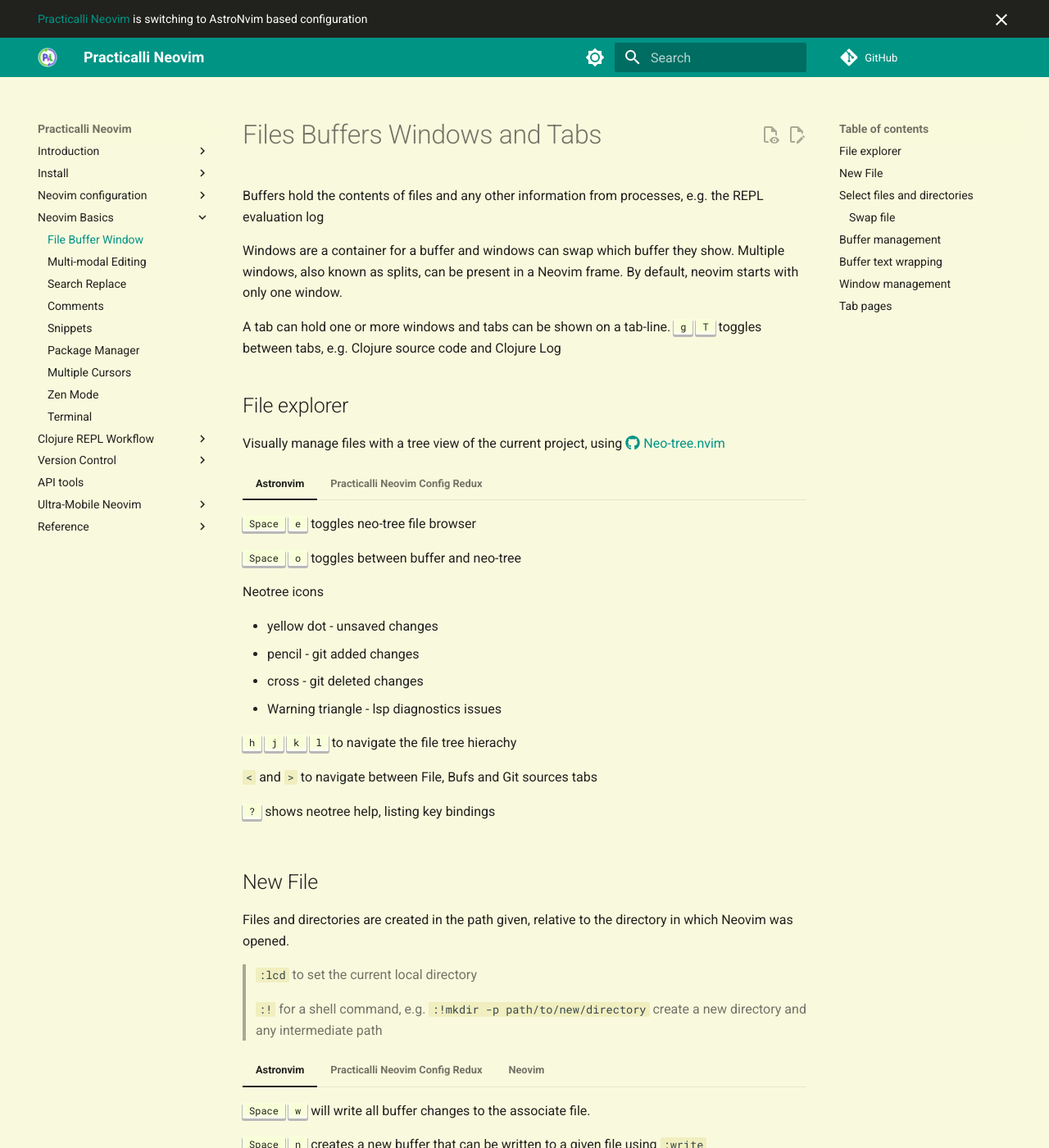
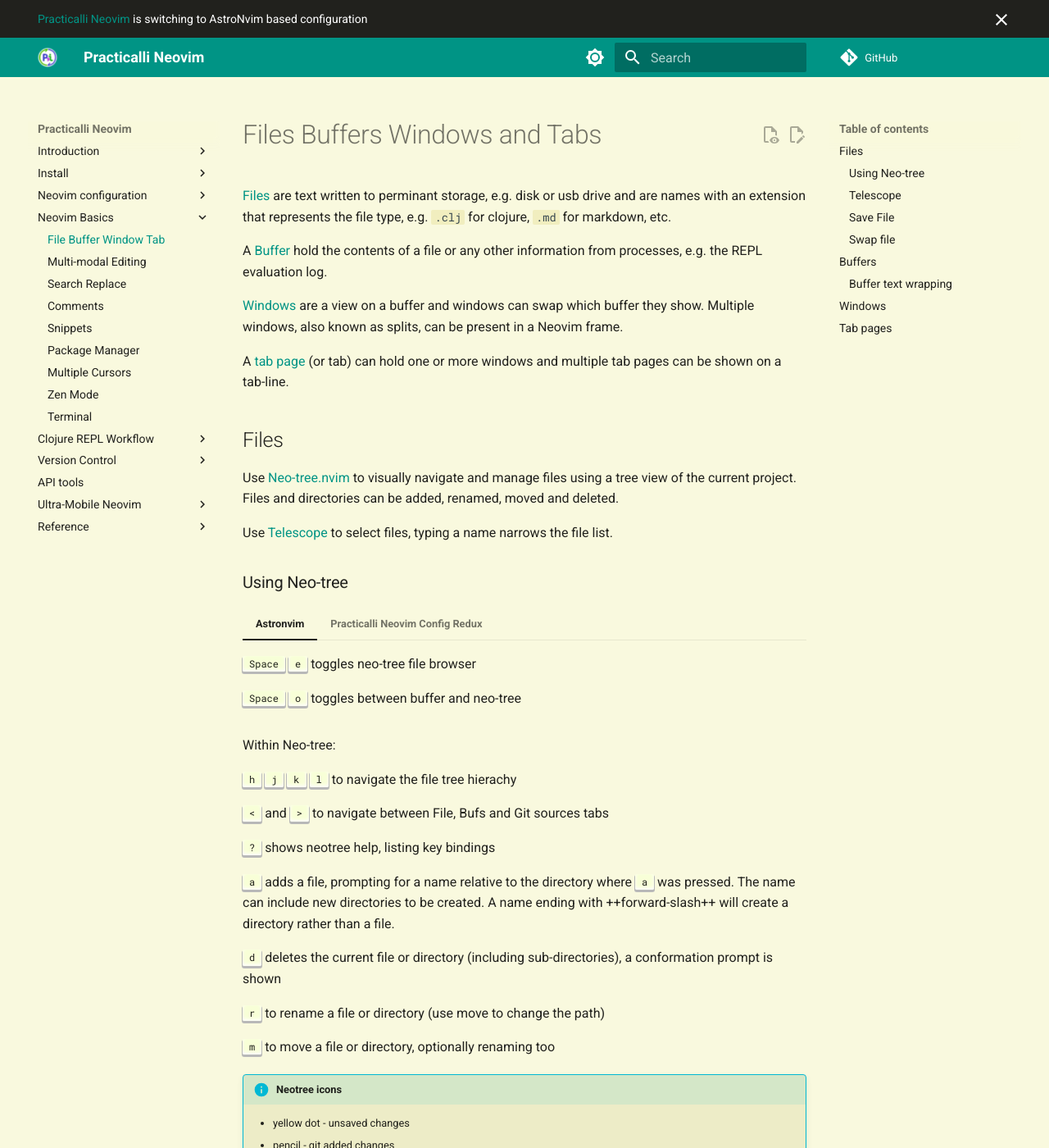
Before and after one commit to practicalli/neovim, an MkDocs documentation site: the page built from docs/neovim-basics/file-buffer-window-tab.md, in a window 1280 px wide and 1400 px high. Shown: the whole window at 82% size. Built offline with MkDocs 1.6.1 and Material for MkDocs 9.7.7, drawn with Linux system fonts in a browser that asks for light colours; plug-ins that fetch from the network failed and are left out; comment, search, counter and statistics services are not loaded; some of the changed text lies outside the part shown.

Commit message:
basics: rename file buffer window tab & refactor content
- rename file to match new title
- update mkdocs.yml navigation
- reorganise page sections
- enhance clarity of each section, remove duplication

````diff
--- a/docs/neovim-basics/files-buffers-windows.md
+++ b/docs/neovim-basics/file-buffer-window-tab.md
@@ -1,97 +1,57 @@
 # Files Buffers Windows and Tabs
 
-Buffers hold the contents of files and any other information from processes, e.g. the REPL evaluation log
+[Files](#files) are text written to perminant storage, e.g. disk or usb drive and are names with an extension that represents the file type, e.g. `.clj` for clojure, `.md` for markdown, etc.
 
-Windows are a container for a buffer and windows can swap which buffer they show.  Multiple windows, also known as splits, can be present in a Neovim frame.  By default, neovim starts with only one window.
+A [Buffer](#buffers) hold the contents of a file or any other information from processes, e.g. the REPL evaluation log.
 
-A tab can hold one or more windows and tabs can be shown on a tab-line. ++"g"++ ++"T"++ toggles between tabs, e.g. Clojure source code and Clojure Log
+[Windows](#windows) are a view on a buffer and windows can swap which buffer they show.  Multiple windows, also known as splits, can be present in a Neovim frame.
+
+A [tab page](#tab-pages) (or tab) can hold one or more windows and multiple tab pages can be shown on a tab-line.
 
 
-## File explorer
+## Files
 
-Visually manage files with a tree view of the current project, using [:fontawesome-brands-github: Neo-tree.nvim](https://github.com/nvim-neo-tree/neo-tree.nvim){target=_blank}
+Use [Neo-tree.nvim](#using-neo-tree) to visually navigate and manage files using a tree view of the current project. Files and directories can be added, renamed, moved and deleted.
 
+Use [Telescope](#telescope) to select files, typing a name narrows the file list.
+
+
+### Using Neo-tree
 
 === "Astronvim"
     ++spc++ ++"e"++ toggles neo-tree file browser
 
     ++spc++ ++"o"++ toggles between buffer and neo-tree
 
-    Neotree icons
 
+=== "Practicalli Neovim Config Redux"
+
+    ++spc++ ++"f"++ ++"t"++ ++"t"++ to open file explorer
+
+Within Neo-tree:
+
+++"h"++ ++"j"++ ++"k"++ ++"l"++ to navigate the file tree hierachy
+
+++less-than++ and ++greater-than++ to navigate between File, Bufs and Git sources tabs
+
+++question-mark++ shows neotree help, listing key bindings
+
+++"a"++ adds a file, prompting for a name relative to the directory where ++"a"++ was pressed. The name can include new directories to be created. A name ending with ++forward-slash++ will create a directory rather than a file.
+
+++"d"++ deletes the current file or directory (including sub-directories), a conformation prompt is shown
+
+++"r"++ to rename a file or directory (use move to change the path)
+
+++"m"++ to move a file or directory, optionally renaming too
+
+!!! INFO "Neotree icons"
     - yellow dot - unsaved changes
     - pencil - git added changes
     - cross - git deleted changes
     - Warning triangle - lsp diagnostics issues
 
-    ++"h"++ ++"j"++ ++"k"++ ++"l"++ to navigate the file tree hierachy
 
-    `<` and `>` to navigate between File, Bufs and Git sources tabs
-
-    ++question-mark++ shows neotree help, listing key bindings
-
-
-=== "Practicalli Neovim Config Redux"
-
-    ++spc++ ++"f"++ ++"t"++ ++"t"++ to open file explorer
-
-
-## New File
-
-Files and directories are created in the path given, relative to the directory in which Neovim was opened.
-
-> `:lcd` to set the current local directory
->
-> `:!` for a shell command, e.g. `:!mkdir -p path/to/new/directory` create a new directory and any intermediate path
-
-
-=== "Astronvim"
-    ++spc++ ++"w"++ will write all buffer changes to the associate file.
-
-    ++spc++ ++"n"++ creates a new buffer that can be written to a given file using `:write path/to/filename`
-
-    `:write path/to/filename` will write the current buffer to a new file.
-
-    Use Neotree as a convienient way to create, rename, move and delete files and directories
-
-    ++"a"++ to add a file using the given name, or directory if the name ends in a `/`
-
-    ++"m"++ to move a file or directory
-
-    ++"r"++ to rename a file or directory
-
-    ++"d"++ to delete a file or directory, showing a confirmation prompt first
-
-
-=== "Practicalli Neovim Config Redux"
-
-    `SPC f b ESC C` to create a new file or directory. The base path is shown in the command bar.  Type the name of directories and file name as required. `RTN` to create or `ESC` to cancel.  The newly created directories or file name appears n the Telescope list and scan be selected for opening.
-
-    !!! HINT "Telescope Normal mode and help"
-        `ESC` in Telescope to switch to Normal mode and use comannds, `c` for Create, `r` to rename.
-
-        `?` to show all the commands available in Telescope
-
-=== "Neovim"
-
-    `:write path/to/filename` will write the current buffer to a new file
-
-    `:!mkdir path/to/directory` will create a new directory
-
-     If a file is already opened, i.e. with `:edit`, there is some short-hand syntax to simplify the typing
-
-     `:!mkdir -p %:h`
-
-     `-p` option createst any parts of the path required to make the full path
-
-     `%` is the neovim name of the current file
-
-     `:h` for the current directory (the “head” of the path).
-
-     `!` is the NeoVim terminal shell command
-
-
-## Select files and directories
+### Telescope
 
 Telescope provides a selector which will narrow the list of matches as a pattern is typed, providing a fast way to find an item in a list.
 
@@ -111,6 +71,53 @@
     `SPC f f` to list files within the scope of the current directory path.
 
     `SPC f b` provides a file browser to open files, navigate the file space and create new files and directories
+
+
+
+### Save File
+
+Files and directories are created in the path given, relative to the directory in which Neovim was opened.
+
+A file must exist for Neovim to write to it.  Neo-tree and Telescope can be used to create files and directories, as can a terminal and the command line integration (++exclamation++)
+
+
+=== "Astronvim"
+    ++spc++ ++"w"++ will write all buffer changes to the associate file.
+
+    ++spc++ ++"n"++ creates a new buffer that can be written to a given file using `:write path/to/filename`
+
+    `:write path/to/filename` will write the current buffer to a new file.
+
+
+=== "Practicalli Neovim Config Redux"
+
+    `SPC f b ESC C` to create a new file or directory. The base path is shown in the command bar.  Type the name of directories and file name as required. `RTN` to create or `ESC` to cancel.  The newly created directories or file name appears n the Telescope list and scan be selected for opening.
+
+    !!! HINT "Telescope Normal mode and help"
+        `ESC` in Telescope to switch to Normal mode and use comannds, `c` for Create, `r` to rename.
+
+        `?` to show all the commands available in Telescope
+
+=== "Neovim"
+
+    `:lcd` to set the current local directory
+
+    `:write path/to/filename` will write the current buffer to a new file
+
+    `:!mkdir path/to/directory` will create a new directory
+
+     If a file is already opened, i.e. with `:edit`, there is some short-hand syntax to simplify the typing
+
+     `:!mkdir -p %:h`
+
+     `-p` option createst any parts of the path required to make the full path
+
+     `%` is the neovim name of the current file
+
+     `:h` for the current directory (the “head” of the path).
+
+     `!` is the NeoVim terminal shell command, e.g. `:!mkdir -p path/to/new/directory` creates a new directory and any intermediate path
+
 
 
 ### Swap file
@@ -137,7 +144,7 @@
 > `:edit` after the file is open also prompts if there is a swap file.  Selecting (D)elete will delete the swap file without changing the current buffer
 
 
-## Buffer management
+## Buffers
 
 === "AstroNvim"
 
@@ -173,7 +180,7 @@
     nvim README.md deps.edn src/practicalli/playground.clj test/practicalli/playground.clj
     ```
 
-## Buffer text wrapping
+### Buffer text wrapping
 
 The test in a buffer is not wrapped by default. Set and unset soft text wrapping in a buffer
 
@@ -193,7 +200,7 @@
     `:set nowrap` to show lines in full (scroll sideways to see lines longer than the window)
 
 
-## Window management
+## Windows
 
 Windows can be active (contains the cursor), hidden (open but not shown) or inactive.
 
@@ -254,7 +261,7 @@
 
 A tab page can provide a logical grouping of windows, e.g. Clojure source code in one tab, tests in a second tab and REPL log in a third.
 
-Neovim commands may be constrained within the bounds of a tab page (without using the :tab modifier)
+Neovim window commands may be constrained within the bounds of a tab page (without using the :tab modifier)
 
 Tab pages are often referred to as tabs.
 
--- a/mkdocs.yml
+++ b/mkdocs.yml
@@ -154,7 +154,7 @@
               - Treesitter: configuration/practicalli/packages/nvim-treesitter.md
   - Neovim Basics:
       - neovim-basics/index.md
-      - File Buffer Window: neovim-basics/files-buffers-windows.md
+      - File Buffer Window Tab: neovim-basics/file-buffer-window-tab.md
       - Multi-modal Editing: neovim-basics/multi-modal-editing.md
       - Search Replace: neovim-basics/search-replace.md
       - Comments: neovim-basics/comments.md
````
Also changed, not shown: docs/neovim-basics/index.md (+1 -1 lines).
